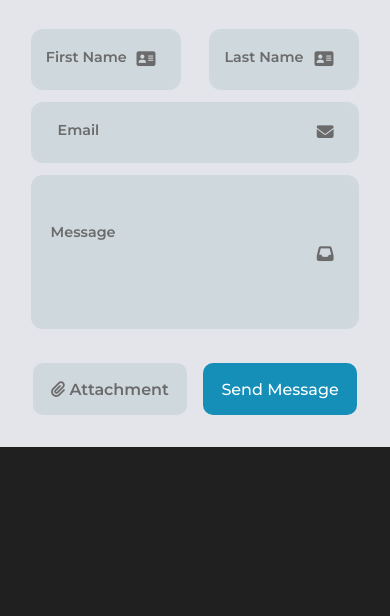
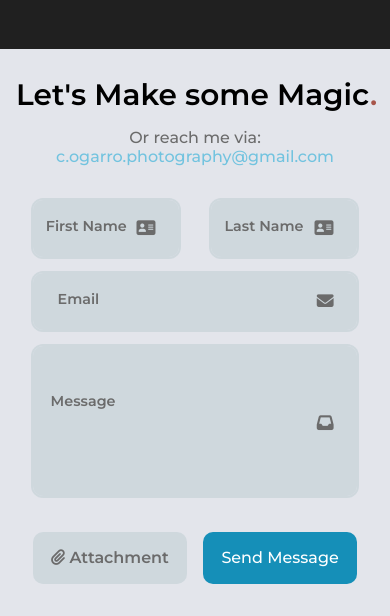
Before and after one commit to stefangoolcharan/Christian-O-Garro, a website: page index.html in a window 390 px wide. Shown: the part 2103-2719 px from the top of the page. Before the commit the page ends 2550 px from the top, so only its background shows below. Drawn offline with nearby package versions, Linux system fonts and the light colour scheme; a web font is replaced by a local one.

Commit message:
adjusted contact height

```diff
--- a/style.css
+++ b/style.css
@@ -618,7 +618,7 @@ textarea.contact-input {
 
     #contact{
         position: relative;
-        top: 35vh;
+        top: 55vh;
     }
 
     .form-wrapper{
```
